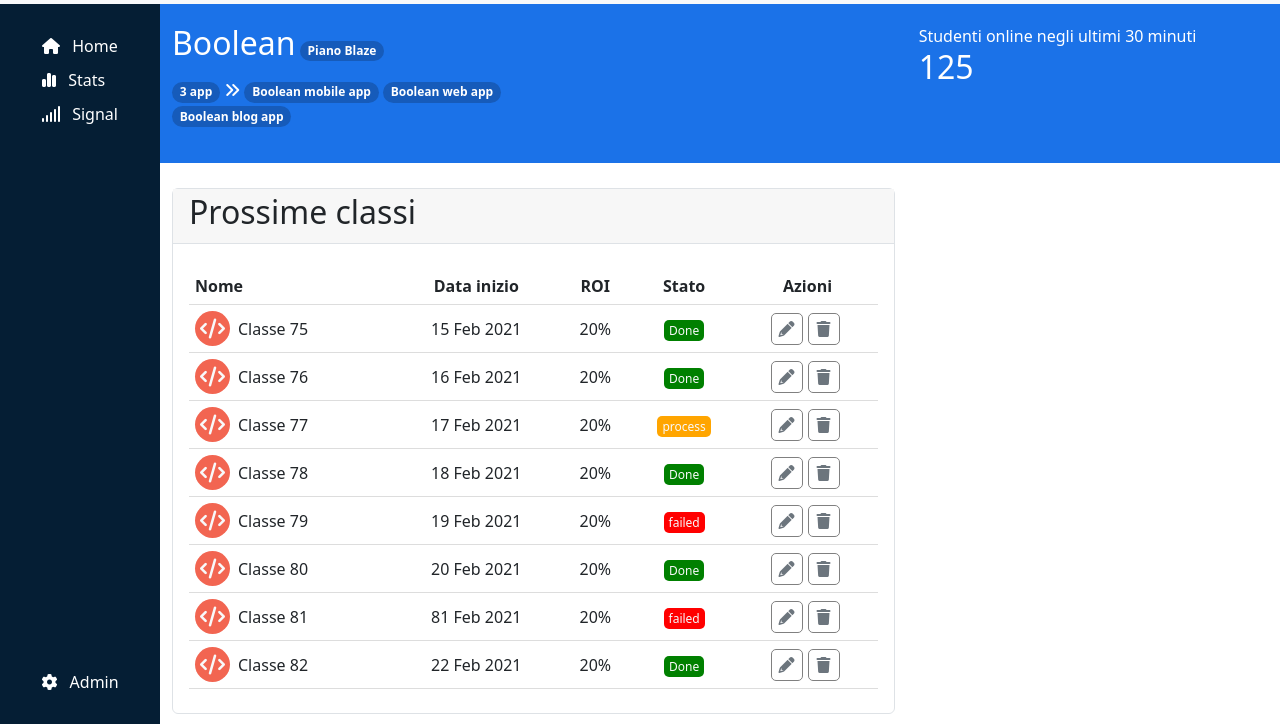
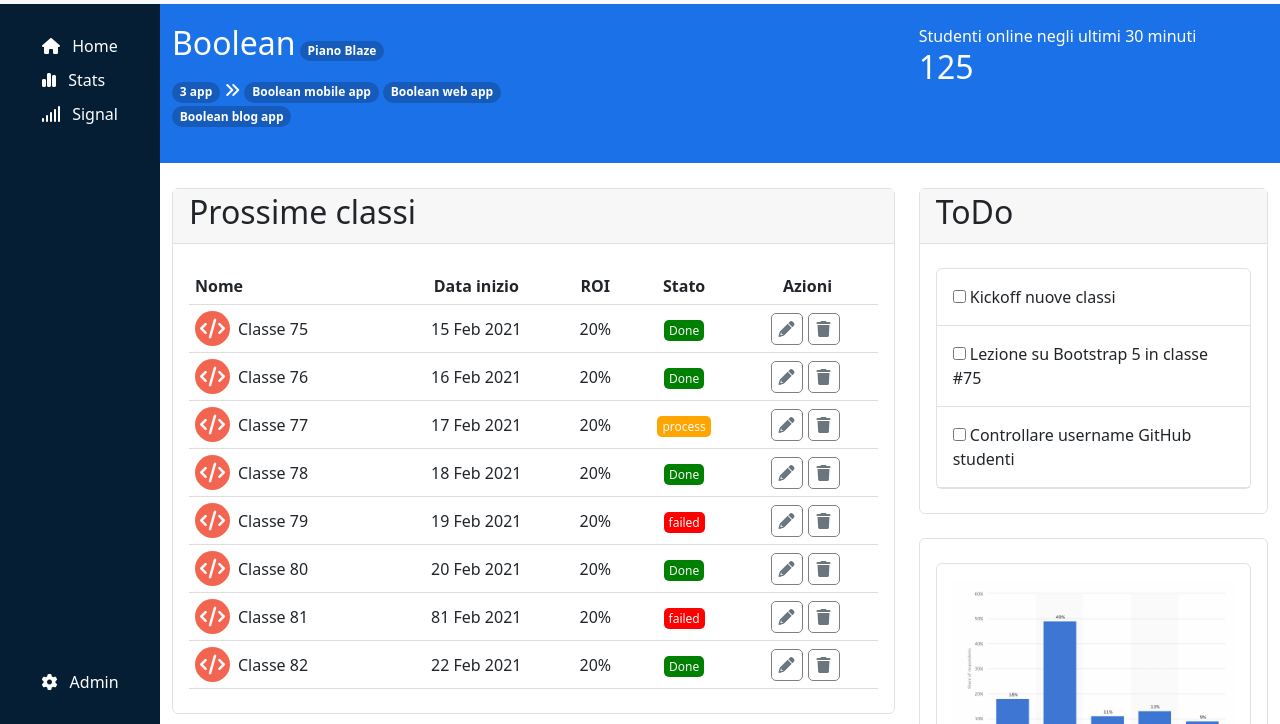
Before and after one commit to scarpi2001/html-css-bootstrap-dashboard, a plain HTML site: page index.html in a window 1280 px wide. Shown: the part 76-800 px from the top of the page. Drawn offline with nearby package versions, Linux system fonts and the light colour scheme.

Commit message:
sviluppo_stats

```diff
--- a/index.html
+++ b/index.html
@@ -133,12 +133,13 @@
                 <div class="container-fluid">
                     <div class="row">
                         <div class="col-12 col-lg-8">
-                            <!-- mid block -->
+                            <!-- mid block Prossime classi -->
                             <div class="main_content_mid_block border rounded mb-4">
+                                <!-- mid block top -->
                                 <div class="main_content_mid_block_top border-bottom bg-lightgrey py-1 px-3">
                                     <h2>Prossime classi</h2>
                                 </div>
-
+                                <!-- mid block center -->
                                 <div class="main_content_mid_block_center py-4 px-3">
                                     <!-- block table -->
                                     <table>
@@ -369,12 +370,13 @@
                                 </div>
                             </div>
 
-                            <!-- mid block -->
-                            <div class="main_content_mid_block border rounded">
+                            <!-- mid block FAQ -->
+                            <div class="main_content_mid_block border rounded mb-4">
+                                <!-- mid block top -->
                                 <div class="main_content_mid_block_top border-bottom bg-lightgrey py-1 px-3">
                                     <h2>F.A.Q.</h2>
                                 </div>
-
+                                <!-- mid block center -->
                                 <div class="main_content_mid_block_center py-4 px-3">
                                     <!-- bootstrap accordion -->
                                     <div class="accordion accordion-flush" id="accordionFlushExample">
@@ -411,9 +413,56 @@
                                     </div>
                                 </div>
                             </div>
+                        </div>
+
                         <div class="col-12 col-lg-4">
-                            <div class="col"></div>
-                            <div class="col"></div>
+                            <!-- mid block ToDo -->
+                            <div class="main_content_mid_block border rounded mb-4">
+                                <!-- mid block top -->
+                                <div class="main_content_mid_block_top border-bottom bg-lightgrey py-1 px-3">
+                                    <h2>ToDo</h2>
+                                </div>
+                                <!-- mid block center -->
+                                <div class="main_content_mid_block_center py-4 px-3">
+                                        <ul class="border rounded p-0 m-0">
+                                            <li class="border-bottom p-3">
+                                                <input type="checkbox">
+                                                <span>Kickoff nuove classi</span>
+                                            </li>
+                                            <li class="border-bottom p-3">
+                                                <input type="checkbox">
+                                                <span>Lezione su Bootstrap 5 in classe #75</span>
+                                            </li>
+                                            <li class="border-bottom p-3">
+                                                <input type="checkbox">
+                                                <span>Controllare username GitHub studenti</span>
+                                            </li>
+                                        </ul>
+                                </div>
+                            </div>
+
+                            <!-- mid block stats -->
+                            <div class="main_content_mid_block border rounded mb-4">
+                                <!-- mid block center -->
+                                <div class="main_content_mid_block_center py-4 px-3">
+                                        <ul class="border rounded p-0 m-0">
+                                            <li class="border-bottom p-3">
+                                               <img class="img-fluid" src="img/stats.jpeg" alt="stats">
+                                                <h3>Utenti attivi</h3>
+                                                <span>Lista degli utenti attivi in piattaforma nell'ultimo mese</span>
+                                            </li>
+                                            <li class="border-bottom p-3">
+
+                                                Lezione su Bootstrap 5 in classe #75
+                                            </li>
+                                            <li class="border-bottom p-3">
+
+                                                Controllare username GitHub studenti
+                                            </li>
+                                        </ul>
+                                </div>
+                            </div>
+
                         </div>
                     </div>
                 </div>
```
